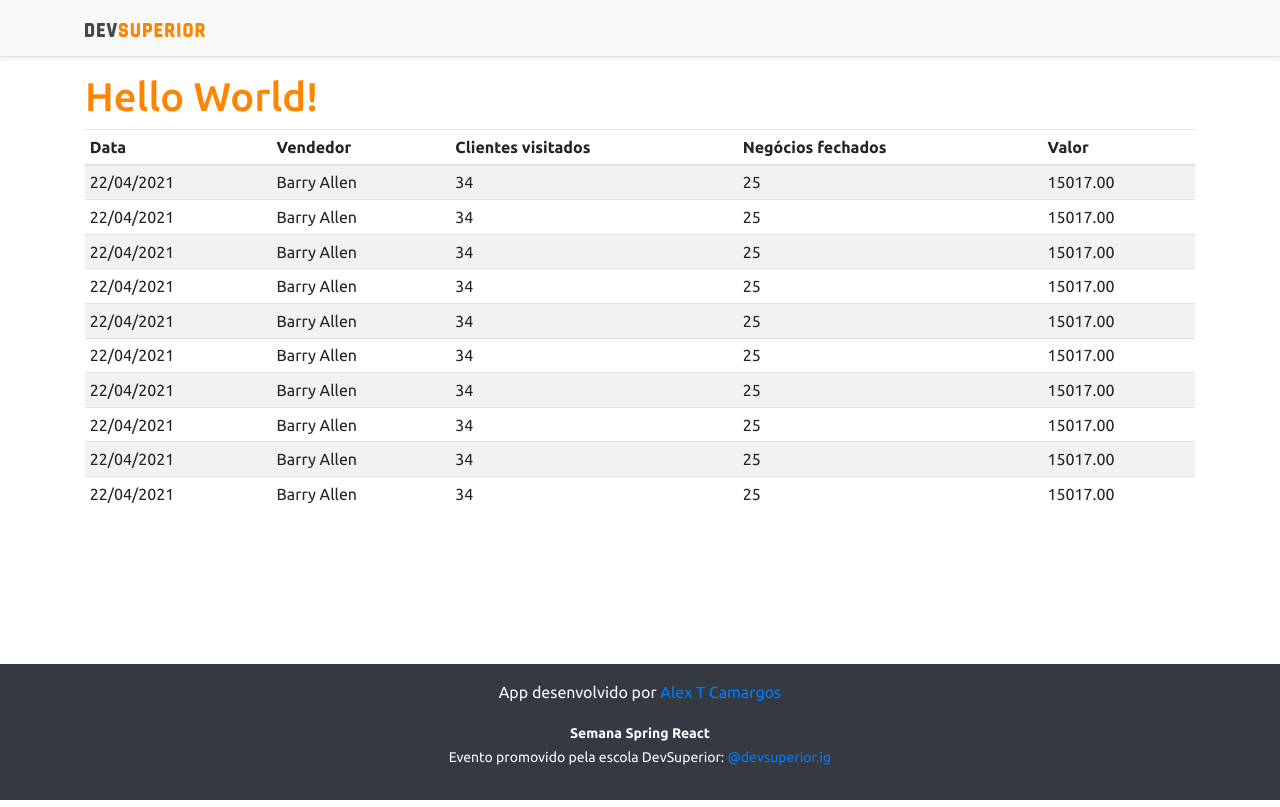
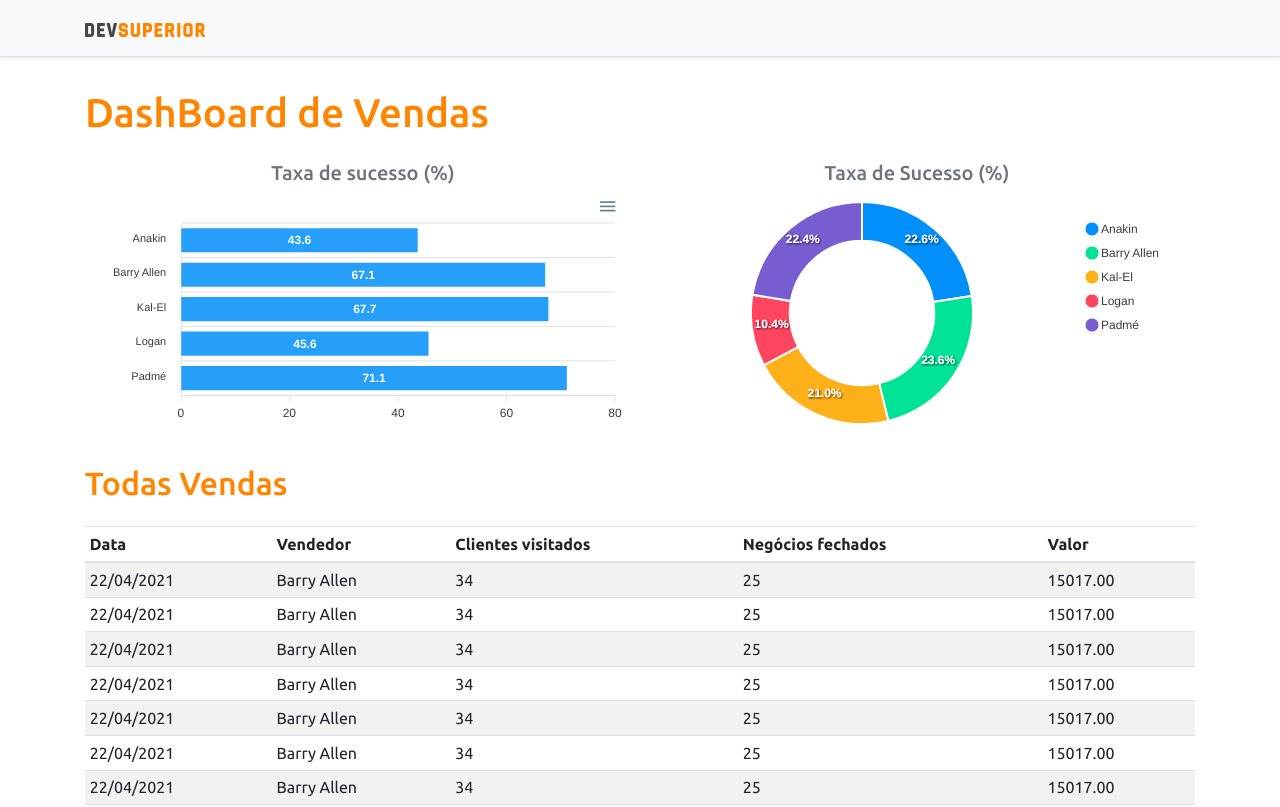
Before and after one commit to ATCamargos/projeto-sds3, a React (Create React App) app in the folder frontend/: page / in a window 1280 px wide. Shown: the top 807 px of the page. Built offline with nearby package versions, Linux system fonts and the light colour scheme.

Commit message:
Static Charts

```diff
--- a/frontend/package.json
+++ b/frontend/package.json
@@ -12,10 +12,12 @@
     "@types/node": "^12.0.0",
     "@types/react": "^17.0.0",
     "@types/react-dom": "^17.0.0",
+    "apexcharts": "^3.26.1",
     "bootstrap": "^4.6.0",
     "jquery": "1.9.1",
     "popper.js": "^1.16.1",
     "react": "^17.0.2",
+    "react-apexcharts": "^1.3.9",
     "react-dom": "^17.0.2",
     "react-scripts": "4.0.3",
     "typescript": "^4.1.2",
--- a/frontend/src/App.tsx
+++ b/frontend/src/App.tsx
@@ -1,4 +1,6 @@
+import BarChart from "components/BarChart";
 import DataTable from "components/DataTable";
+import DonutChart from "components/DonutChart";
 import Footer from "components/Footer";
 import NavBar from "components/NavBar";
 
@@ -7,7 +9,24 @@ function App() {
     <>
       <NavBar />
       <div className="container">
-        <h1 className="text-primary">Hello World!</h1>
+        <h1 className="text-primary py-3">DashBoard de Vendas</h1>
+        <div className="row px-3">
+          <div className="col-sm-6">
+            <h5 className="text-center text-secondary">Taxa de sucesso (%)</h5>
+            <BarChart />
+          </div>
+          <div className="col-sm-6">
+            <h5 className="text-center text-secondary">Taxa de Sucesso (%)</h5>
+                  <DonutChart />
+          </div>
+
+
+        </div>
+
+        <div className="py-3">
+          <h2 className="text-primary">Todas Vendas</h2>
+        </div>
+
         <DataTable />
       </div>
       <Footer />
--- /dev/null
+++ b/frontend/src/components/BarChart/index.tsx
@@ -0,0 +1,72 @@
+import Chart from 'react-apexcharts';
+
+const BarChart = () => {
+
+    const options = {
+        plotOptions: {
+            bar: {
+                horizontal: true,
+            }
+        },
+    };
+
+    const mockData = {
+        labels: {
+            categories: ['Anakin', 'Barry Allen', 'Kal-El', 'Logan', 'Padmé']
+        },
+        series: [
+            {
+                name: "% Sucesso",
+                data: [43.6, 67.1, 67.7, 45.6, 71.1]
+            }
+        ]
+    };
+
+    return (
+        <Chart
+            options={{ ...options, xaxis: mockData.labels}}
+            series={mockData.series}
+            type="bar"
+            height="240"
+
+        />
+         );
+/*O componente React é uma função do JavaScript Uma função pode ter um corpo com uma lógico dentro dela
+e só no final ele pode ter um Return por isso o código vem antes do return.
+Dentro do return mandamos retornar o componente .jsx correspondente ao gráfico de barras através do componente
+Chart que é uma estrutura que vem dentro do ApexCharts cuja biblioteca foi instalada.
+
+Caso não puxe automaticamente é preciso fazer o import conforme linha 1
+
+O <Chart /> tem parâmetros que apontam para os componentes como o options
+No React quando você coloca uma variável entre chaves ela será incorporada a sua definição do jsx
+Ex.: options={options} esta referencia a variável options na linha 5
+
+Alem das opções acima, é preciso referenciar os labels que apontam para as categorias de dados como na linha 15
+Ex.: options={{ ...options}} coloca mais chaves, espaço e três pontinhos, ou seja, os três pontinhos diz
+pega todo mundo que tem esses options, reaproveita ele aqui embaixo. Essa especificação permite colocar mais.
+O mais fazemos acrescentando uma vírgula
+Ex.: options={{ ...options,    }}
+
+Ex.: options={{ ...options, xaxis:}} Aqui colocou-se uma opção chamada xaxis (que é o eixo X que são rótulos)
+Após os dois pontos eu informo quem são esses rótulos, a saber, mockData e labels. É no labels que estão os
+parâmetros que correspondem ao eixo X.
+Ex.: options={{ ...options, xaxis: mockData.labels}}
+Obs.: A palavra 'mock' é muita usada para se referir à criação de dados de mentirinha, não estão ainda com dados
+reais. Como são dados estáticos sem buscar do banco a gente coloca como mock.
+
+Note que nos dados existem as series que devem ser referenciadas. Isso é feito com
+Ex.: series={mockData.series}
+
+No gráfico de barra a 'series' é uma lista, conforme determinado pelos colchetes [ ] que pode ter mais de um
+conjunto de dados
+
+Finalizamos informando o tipo do gráfico e a altura
+Ex.:
+type="bar"
+height="240"
+
+*/
+}
+
+export default BarChart;
--- /dev/null
+++ b/frontend/src/components/DonutChart/index.tsx
@@ -0,0 +1,63 @@
+import Chart from 'react-apexcharts';
+
+const DonutChart = () => {
+
+    const mockData = {
+        series: [477138, 499928, 444867, 220426, 473088],
+        labels: ['Anakin', 'Barry Allen', 'Kal-El', 'Logan', 'Padmé']
+    }
+
+    const options = {
+        legend: {
+            show: true
+        }
+    }
+
+
+    return (
+        <Chart
+            options={{ ...options, labels: mockData.labels}}
+            series={mockData.series}
+            type="donut"
+            height="240"
+        />
+         );
+/*O componente React é uma função do JavaScript Uma função pode ter um corpo com uma lógico dentro dela
+e só no final ele pode ter um Return por isso o código vem antes do return.
+Dentro do return mandamos retornar o componente .jsx correspondente ao gráfico de barras através do componente
+Chart que é uma estrutura que vem dentro do ApexCharts cuja biblioteca foi instalada.
+
+Caso não puxe automaticamente é preciso fazer o import conforme linha 1
+
+O <Chart /> tem parâmetros que apontam para os componentes como o options
+No React quando você coloca uma variável entre chaves ela será incorporada a sua definição do jsx
+Ex.: options={options} esta referencia a variável options na linha 5
+
+Alem das opções acima, é preciso referenciar os labels que apontam para as categorias de dados como na linha 15
+Ex.: options={{ ...options}} coloca mais chaves, espaço e três pontinhos, ou seja, os três pontinhos diz
+pega todo mundo que tem esses options, reaproveita ele aqui embaixo. Essa especificação permite colocar mais.
+O mais fazemos acrescentando uma vírgula
+Ex.: options={{ ...options,    }}
+
+Ex.: options={{ ...options, xaxis:}} Aqui colocou-se uma opção chamada xaxis (que é o eixo X que são rótulos)
+Após os dois pontos eu informo quem são esses rótulos, a saber, mockData e labels. É no labels que estão os
+parâmetros que correspondem ao eixo X.
+Ex.: options={{ ...options, xaxis: mockData.labels}}
+Obs.: A palavra 'mock' é muita usada para se referir à criação de dados de mentirinha, não estão ainda com dados
+reais. Como são dados estáticos sem buscar do banco a gente coloca como mock.
+
+Note que nos dados existem as series que devem ser referenciadas. Isso é feito com
+Ex.: series={mockData.series}
+
+No gráfico de barra a 'series' é uma lista, conforme determinado pelos colchetes [ ] que pode ter mais de um
+conjunto de dados
+
+Finalizamos informando o tipo do gráfico e a altura
+Ex.:
+type="bar"
+height="240"
+
+*/
+}
+
+export default DonutChart;
```
Also changed, not shown: 1 other file (tests, documents, lock files or other folders).
